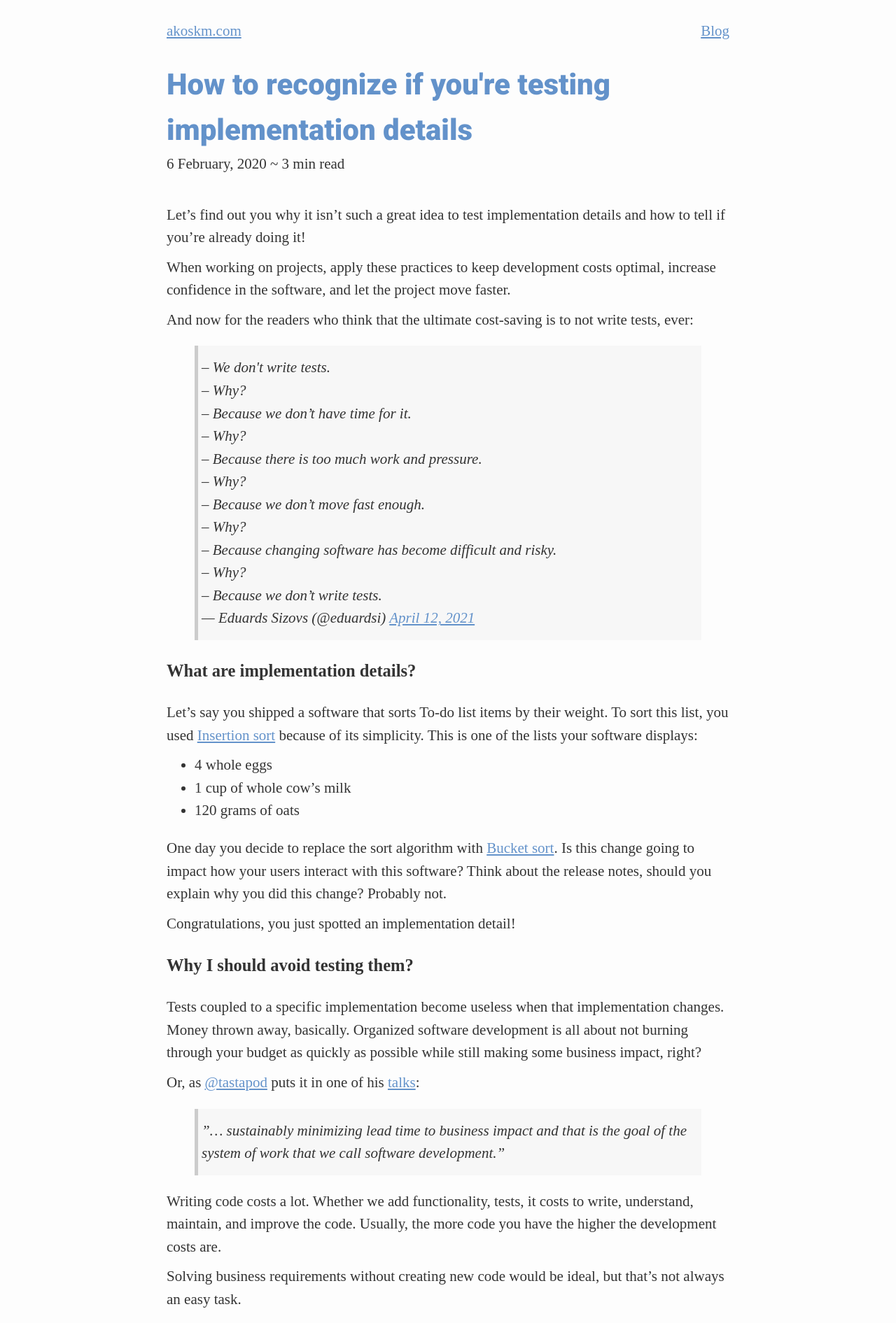
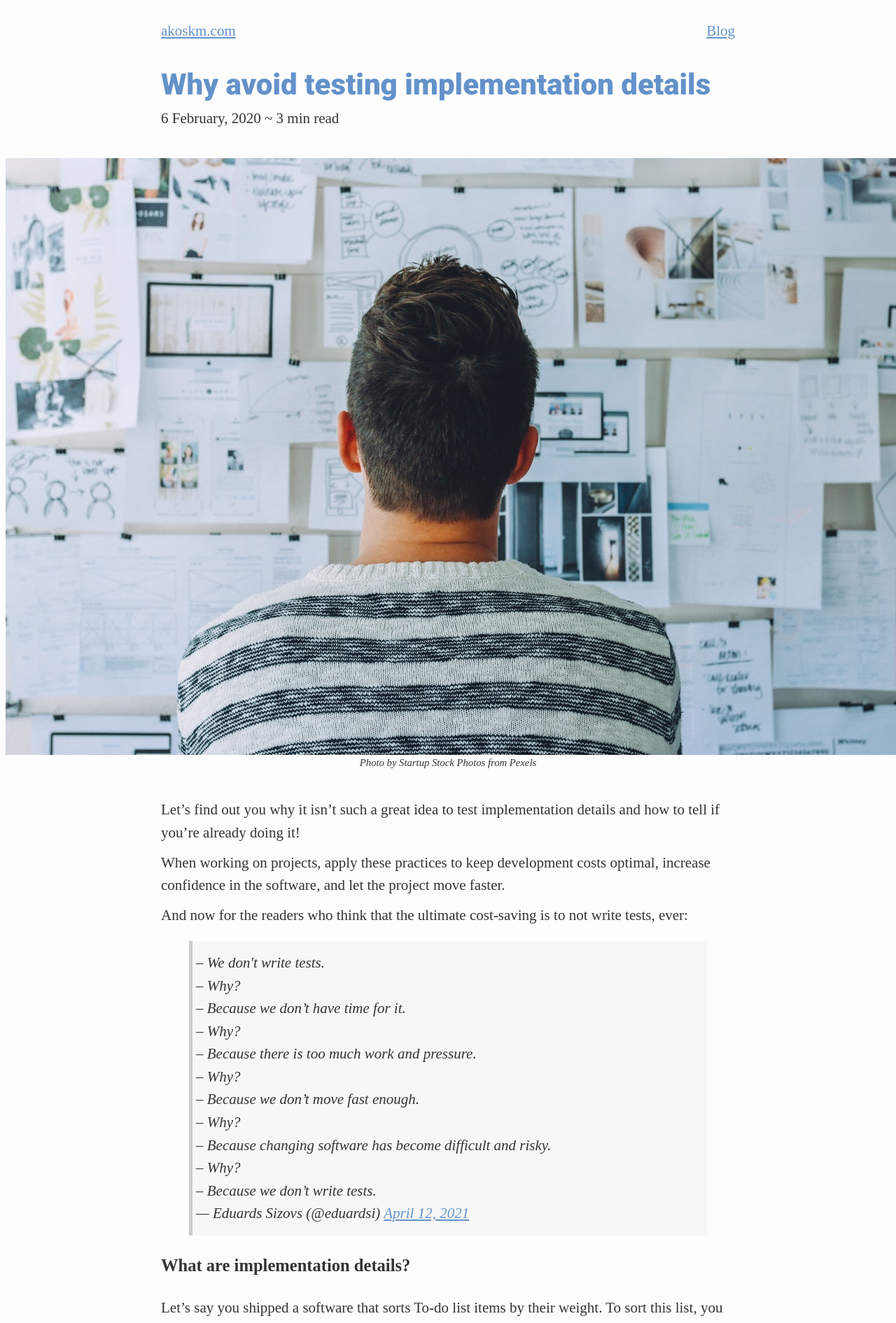
Before and after one commit to akoskm/akoskm.github.io, a Jekyll site: the page built from _posts/2020-02-06-testing-implementation-details.md, in a window 1280 px wide. Shown: the top 1891 px of the page at 70% size. Built offline with Jekyll 4.4.1, drawn with Linux system fonts in a browser that asks for light colours; nearby versions of some CDN libraries; some web fonts are replaced; comment, search, counter and statistics services are not loaded.

Commit message:
hero image, credits, updated layout

```diff
--- a/_includes/footer.html
+++ b/_includes/footer.html
@@ -1,4 +1,4 @@
-<footer>
+<footer class="wrapped">
   {% if page.layout == 'default' %}
     <p>React & NodeJS Icons</a> by <a href="https://iconscout.com/contributors/vorillaz">Vorillaz</a> on <a href="https://iconscout.com">Iconscout</a></p>
   {% endif %}
--- a/_layouts/default.html
+++ b/_layouts/default.html
@@ -46,11 +46,6 @@
 
           body ul, ol {
             margin-top: 0px;
-          }
-
-          .wrapper {
-            max-width: 820px;
-            margin: auto;
           }
 
           @media screen and (max-width: 820px) {
@@ -129,7 +124,8 @@
           }
 
           section {
-            margin-top: 40px;
+            width: 820px;
+            margin: 40px auto 0px auto;
           }
 
           section.contact {
@@ -258,12 +254,30 @@
             right: 0;
             float: right
           }
+
+          div.photo-credit {
+            text-align: center;
+            font-style: italic;
+            font-size: 0.7em;
+            margin-bottom: 40px;
+          }
+
+          .wrapped {
+            width: 820px;
+            margin: auto;
+          }
+
+          .post-hero > img {
+            width: 1280px;
+            display: block;
+            margin: 0 auto;
+          }
         </style>
     </head>
     <body>
         <div class="wrapper">
             <div class="main-container">
-              <nav class="header">
+              <nav class="header wrapped">
                 <div class="home">
                   <a href="/">akoskm.com</a>
                 </div>
--- a/_layouts/post.html
+++ b/_layouts/post.html
@@ -1,7 +1,7 @@
 ---
 layout: default
 ---
-<div class="post-header">
+<div class="post-header wrapped">
   <span class="post-title">
     <h1>
       {% if page.title %}
@@ -17,8 +17,17 @@ layout: default
   </span>
 </div>
 
+{% if page.hero %}
+  <div class="post-hero">
+    <img src="{{ page.hero }}" alt="Hero Image"/>
+    <div class="photo-credit wrapped">{{ page.hero_credit }}</div>
+  </div>
+{% endif %}
+<div class="post-content wrapped">
   {{ content }}
+</div>
 
+<div class="wrapped">
   <a name="comments"></a>
   <div id="disqus_thread"></div>
   <script type="text/javascript">
@@ -34,3 +43,4 @@ layout: default
   </script>
   <noscript>Please enable JavaScript to view the <a href="http://disqus.com/?ref_noscript">comments powered by Disqus.</a></noscript>
   <a href="http://disqus.com" class="dsq-brlink">comments powered by <span class="logo-disqus">Disqus</span></a>
+</div>
--- a/_posts/2020-02-06-testing-implementation-details.md
+++ b/_posts/2020-02-06-testing-implementation-details.md
@@ -1,9 +1,11 @@
 ---
-title: How to recognize if you're testing implementation details
+title: Why avoid testing implementation details
 layout: post
 type: post
 featured: true
 date: 2020-02-06 00:00:01
+hero: /assets/posts/images/2020-02-05/pexels-startup-stock-photos-212286.jpg
+hero_credit: Photo by Startup Stock Photos from Pexels
 ---
 
 Let's find out you why it isn't such a great idea to test implementation details and how to tell if you're already doing it!
```
Also changed, not shown: assets/posts/images/2020-02-05/pexels-startup-stock-photos-212286.jpg (added). Lines whose indentation alone changed are shown as unchanged.
